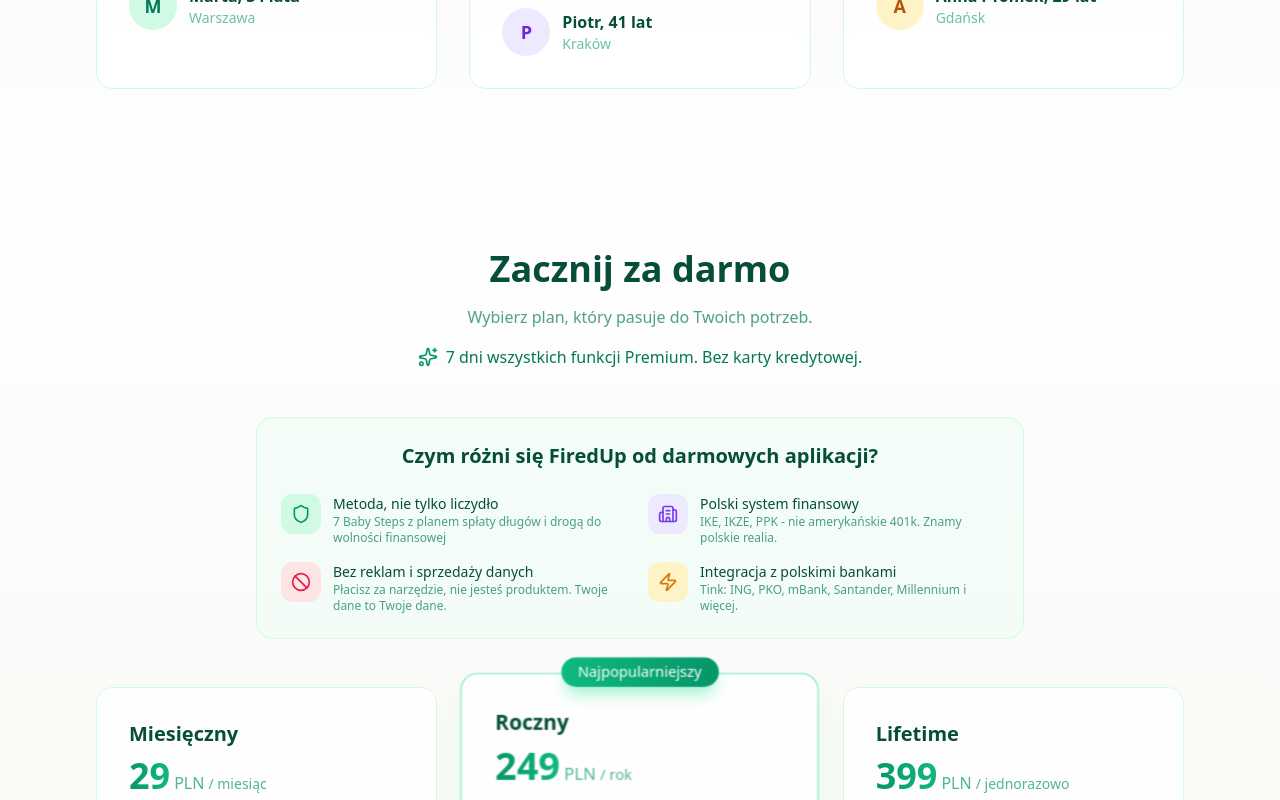
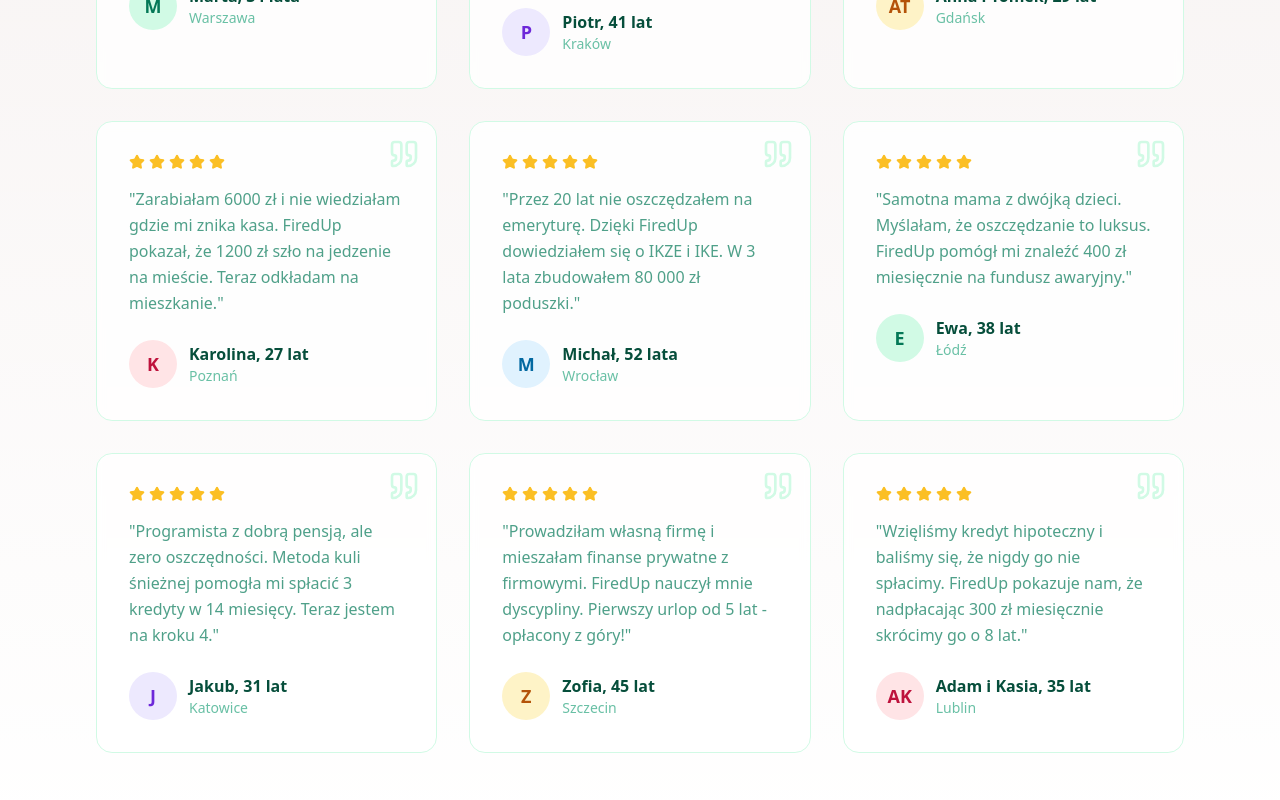
Before and after one commit to elcukro/home-budget, a Next.js app in the folder frontend/: page / in a window 1280 px wide. Shown: the part 7160-7960 px from the top of the page. Built offline with nearby package versions, Linux system fonts and the light colour scheme; no server answers.

Commit message:
feat: expand testimonials section to 9 users with image support

```diff
--- a/frontend/src/components/landing/TestimonialsSection.tsx
+++ b/frontend/src/components/landing/TestimonialsSection.tsx
@@ -1,5 +1,6 @@
 'use client';
 
+import Image from 'next/image';
 import { Star, Quote } from 'lucide-react';
 
 const testimonials = [
@@ -8,6 +9,7 @@
     location: 'Warszawa',
     text: 'Po 2 latach korzystania z FiredUp spłaciłam 45 000 PLN długu. Pierwszy raz w życiu mam fundusz awaryjny.',
     avatar: 'M',
+    image: '', // /images/testimonials/marta.jpg
     color: 'bg-emerald-100',
     textColor: 'text-emerald-700',
   },
@@ -16,6 +18,7 @@
     location: 'Kraków',
     text: 'Myślałem, że oszczędzanie to nie dla mnie. FiredUp pokazał mi, że tracę 800 PLN miesięcznie na subskrypcje, o których zapomniałem.',
     avatar: 'P',
+    image: '', // /images/testimonials/piotr.jpg
     color: 'bg-violet-100',
     textColor: 'text-violet-700',
   },
@@ -23,9 +26,64 @@
     name: 'Anna i Tomek, 29 lat',
     location: 'Gdańsk',
     text: 'Kłótnie o pieniądze prawie zniszczyły nasz związek. Teraz mamy wspólny cel i widzimy postęp razem.',
-    avatar: 'A',
+    avatar: 'AT',
+    image: '', // /images/testimonials/anna-tomek.jpg
     color: 'bg-amber-100',
     textColor: 'text-amber-700',
+  },
+  {
+    name: 'Karolina, 27 lat',
+    location: 'Poznań',
+    text: 'Zarabiałam 6000 zł i nie wiedziałam gdzie mi znika kasa. FiredUp pokazał, że 1200 zł szło na jedzenie na mieście. Teraz odkładam na mieszkanie.',
+    avatar: 'K',
+    image: '', // /images/testimonials/karolina.jpg
+    color: 'bg-rose-100',
+    textColor: 'text-rose-700',
+  },
+  {
+    name: 'Michał, 52 lata',
+    location: 'Wrocław',
+    text: 'Przez 20 lat nie oszczędzałem na emeryturę. Dzięki FiredUp dowiedziałem się o IKZE i IKE. W 3 lata zbudowałem 80 000 zł poduszki.',
+    avatar: 'M',
+    image: '', // /images/testimonials/michal.jpg
+    color: 'bg-sky-100',
+    textColor: 'text-sky-700',
+  },
+  {
+    name: 'Ewa, 38 lat',
+    location: 'Łódź',
+    text: 'Samotna mama z dwójką dzieci. Myślałam, że oszczędzanie to luksus. FiredUp pomógł mi znaleźć 400 zł miesięcznie na fundusz awaryjny.',
+    avatar: 'E',
+    image: '', // /images/testimonials/ewa.jpg
+    color: 'bg-emerald-100',
+    textColor: 'text-emerald-700',
+  },
+  {
+    name: 'Jakub, 31 lat',
+    location: 'Katowice',
+    text: 'Programista z dobrą pensją, ale zero oszczędności. Metoda kuli śnieżnej pomogła mi spłacić 3 kredyty w 14 miesięcy. Teraz jestem na kroku 4.',
+    avatar: 'J',
+    image: '', // /images/testimonials/jakub.jpg
+    color: 'bg-violet-100',
+    textColor: 'text-violet-700',
+  },
+  {
+    name: 'Zofia, 45 lat',
+    location: 'Szczecin',
+    text: 'Prowadziłam własną firmę i mieszałam finanse prywatne z firmowymi. FiredUp nauczył mnie dyscypliny. Pierwszy urlop od 5 lat - opłacony z góry!',
+    avatar: 'Z',
+    image: '', // /images/testimonials/zofia.jpg
+    color: 'bg-amber-100',
+    textColor: 'text-amber-700',
+  },
+  {
+    name: 'Adam i Kasia, 35 lat',
+    location: 'Lublin',
+    text: 'Wzięliśmy kredyt hipoteczny i baliśmy się, że nigdy go nie spłacimy. FiredUp pokazuje nam, że nadpłacając 300 zł miesięcznie skrócimy go o 8 lat.',
+    avatar: 'AK',
+    image: '', // /images/testimonials/adam-kasia.jpg
+    color: 'bg-rose-100',
+    textColor: 'text-rose-700',
   },
 ];
 
@@ -62,10 +120,20 @@
 
               {/* Author */}
               <div className="flex items-center gap-3">
-                <div className={`w-12 h-12 ${testimonial.color} rounded-full flex items-center justify-center`}>
-                  <span className={`${testimonial.textColor} font-semibold text-lg`}>
-                    {testimonial.avatar}
-                  </span>
+                <div className={`w-12 h-12 ${testimonial.color} rounded-full flex items-center justify-center overflow-hidden`}>
+                  {testimonial.image ? (
+                    <Image
+                      src={testimonial.image}
+                      alt={testimonial.name}
+                      width={48}
+                      height={48}
+                      className="w-full h-full object-cover"
+                    />
+                  ) : (
+                    <span className={`${testimonial.textColor} font-semibold text-lg`}>
+                      {testimonial.avatar}
+                    </span>
+                  )}
                 </div>
                 <div>
                   <p className="font-semibold text-emerald-900">{testimonial.name}</p>
```
